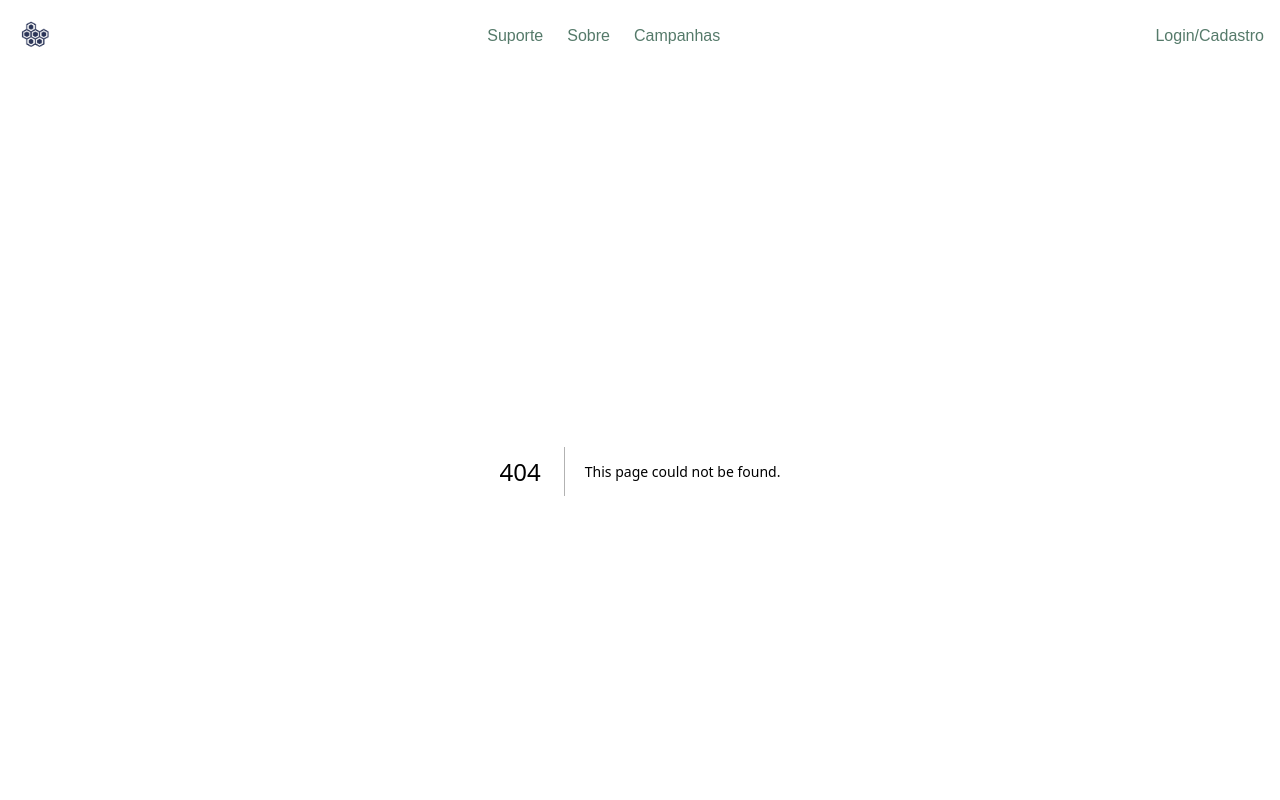
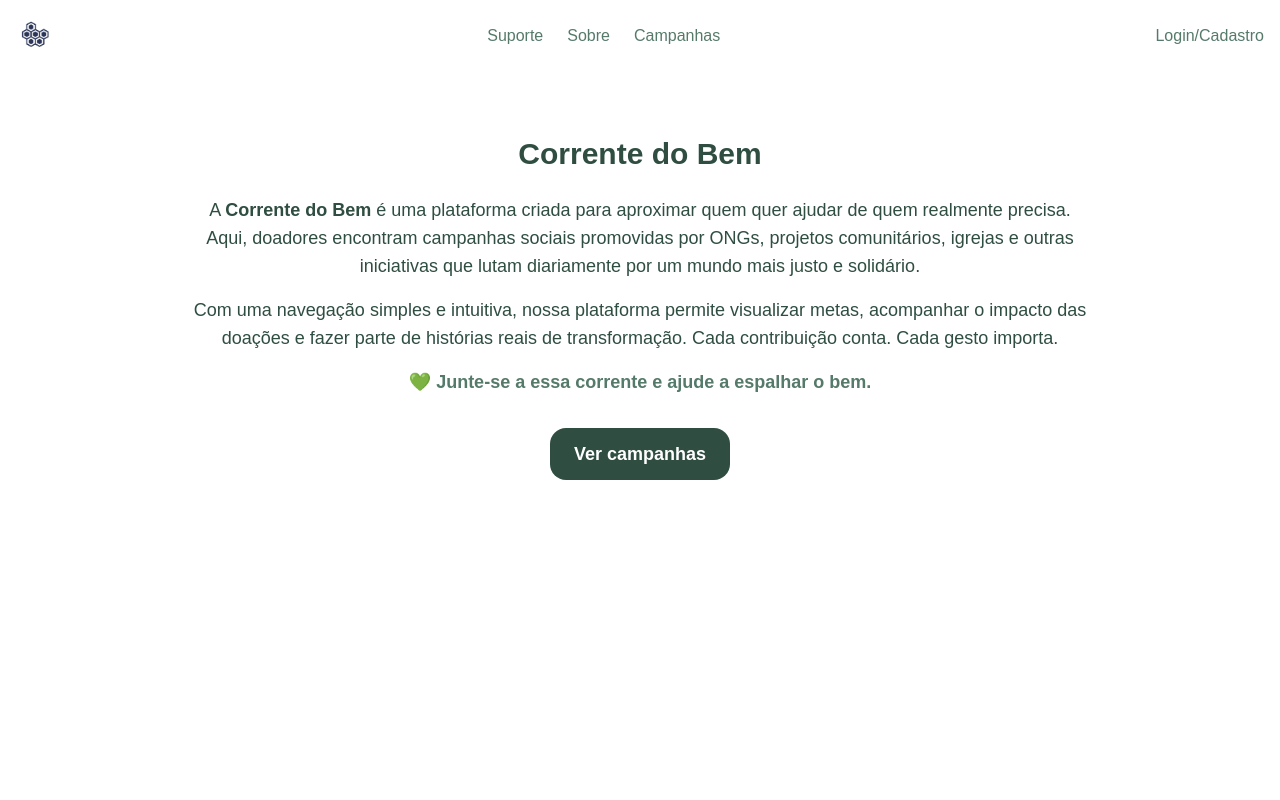
Before and after one commit to namartinxs/M5-PF-FRONT, a Next.js app: page /sobre in a window 1280 px wide. Before the commit this address had no page. Shown: the top 800 px of the page. Built offline with nearby package versions, Linux system fonts and the light colour scheme.

Commit message:
feat: sobre page

```diff
--- /dev/null
+++ b/src/app/sobre/page.tsx
@@ -0,0 +1,28 @@
+"use client";
+
+import Link from "next/link";
+
+export default function Sobre() {
+  return (
+    <section className="w-full bg-white py-16 px-4 text-center text-[#2f4e41]">
+      <div className="max-w-4xl mx-auto">
+        <h2 className="text-3xl font-bold mb-6">Corrente do Bem</h2>
+        <p className="text-lg mb-4">
+          A <strong>Corrente do Bem</strong> é uma plataforma criada para aproximar quem quer ajudar de quem realmente precisa. Aqui, doadores encontram campanhas sociais promovidas por ONGs, projetos comunitários, igrejas e outras iniciativas que lutam diariamente por um mundo mais justo e solidário.
+        </p>
+        <p className="text-lg mb-4">
+          Com uma navegação simples e intuitiva, nossa plataforma permite visualizar metas, acompanhar o impacto das doações e fazer parte de histórias reais de transformação. Cada contribuição conta. Cada gesto importa.
+        </p>
+        <p className="text-lg font-semibold text-[#557a6a] mb-8">
+          💚 Junte-se a essa corrente e ajude a espalhar o bem.
+        </p>
+
+        <Link href="/campanhas">
+          <button className="bg-[#2f4e41] text-white px-6 py-3 rounded-2xl text-lg font-semibold hover:bg-[#557a6a] transition-all duration-300">
+            Ver campanhas
+          </button>
+        </Link>
+      </div>
+    </section>
+  );
+}
```
